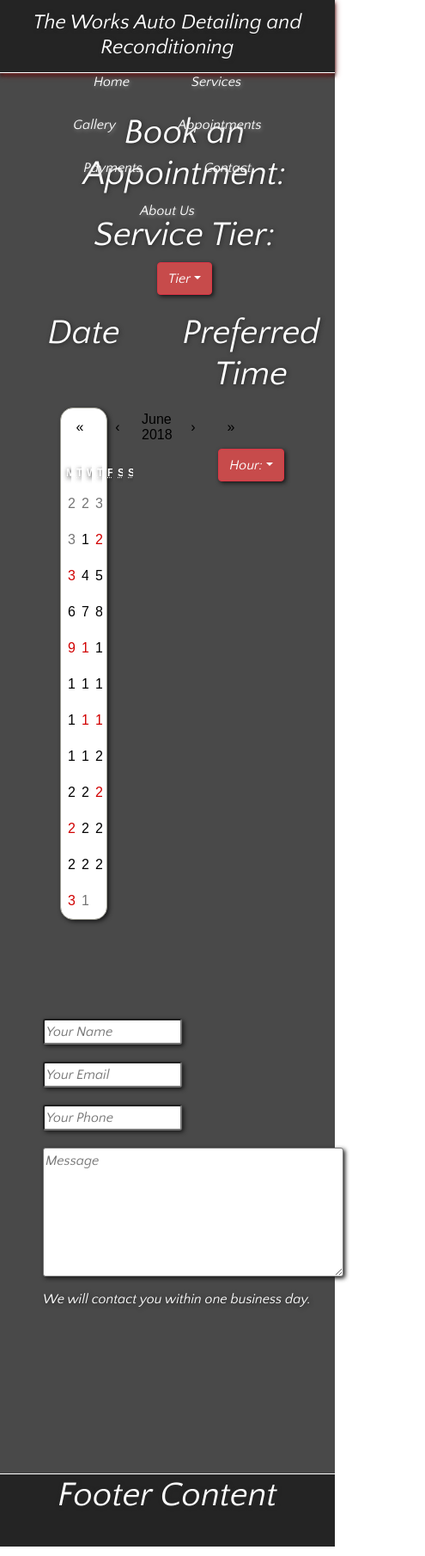
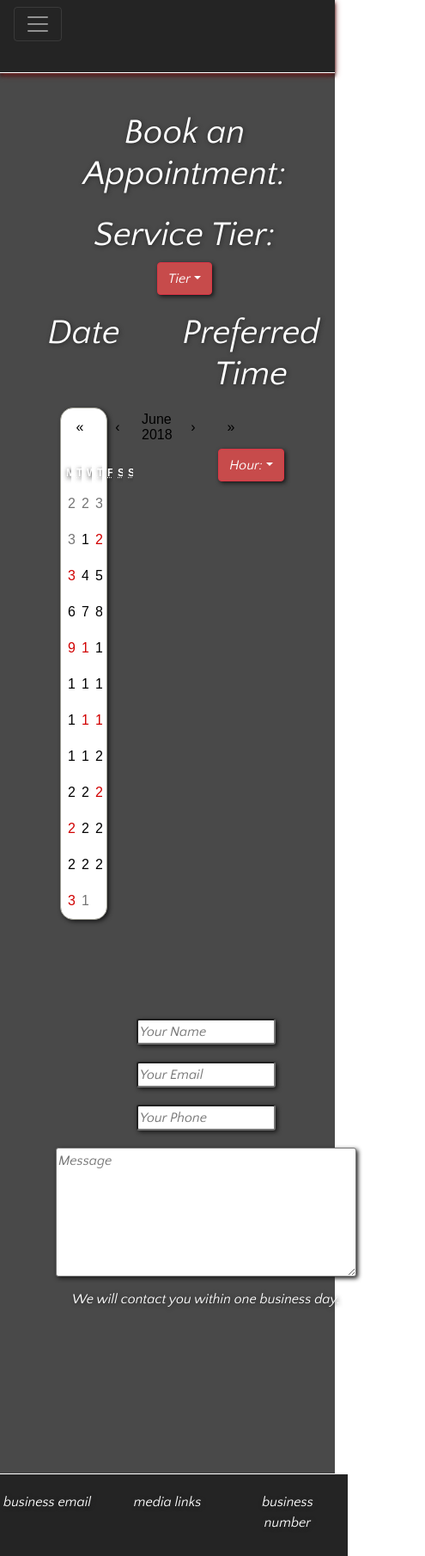
Before and after one commit to mlnemenzo/the-works, a React (Create React App) app: page /appointment in a window 390 px wide. Shown: the whole page at 86% size, 495 px wide, since content can reach past the window. Built offline with nearby package versions, Linux system fonts and the light colour scheme; no server answers.

Commit message:
hamburger menu built

```diff
--- a/src/App.css
+++ b/src/App.css
@@ -121,8 +121,10 @@ tr:nth-child(even) {
 }
 
 .landing-image > img {
-  height: 425px;
-  width: 1000px;
+  /* height: 425px;
+  width: 1000px; */
+  margin: 15px 15px;
+  width: 80vw;
   box-shadow: 2px 3px 5px rgb(24, 24, 24);
 }
 
@@ -310,3 +312,10 @@ ul {
   border-radius: 15px;
   box-shadow: 2px 2px 5px rgb(24, 24, 24);
 }
+
+/* ////////////////////////////////// footer ///////////////////////////////////////// */
+
+
+.footer-body {
+  padding-top: 20px
+}
--- a/src/App.js
+++ b/src/App.js
@@ -25,21 +25,22 @@ class App extends Component {
       }
   }
 
-  componentDidMount() {
-    axios.get('https://randomuser.me/api/?results=10&inc=name,registered&nat=fr')
-    .then(json => console.log(json.data.results.map(result => ({
-      name: `${result.name.first} ${result.name.last}`,
-      id: result.registered
-    }))))
-    .then(newData => this.setState({user : newData, id : newData}))
-    .catch( error => alert(error));
+  // componentDidMount() {
+  //   axios.get('https://vpic.nhtsa.dot.gov/api/vehicles/getallmakes?format=json#')
+  //   .then(json => console.log(json.data.Results[0].Make_ID))
+  //   .then(json => console.log(json.data.results.map(result => ({
+  //     name: `${result.name.first} ${result.name.last}`,
+  //     id: result.registered
+  //   }))))
+  //   .then(newData => this.setState({user : newData, id : newData}))
+  //   .catch( error => alert(error));
 
-  }
+  // }
 
-  filterNames(e) {
-    this.state.store.filter(item => item.name.toLowerCase().includes(e.target.value.toLowerCase()))
+  // filterNames(e) {
+  //   this.state.store.filter(item => item.name.toLowerCase().includes(e.target.value.toLowerCase()))
 
-  }
+  // }
 
 
   render() {
--- a/src/components/appointment.js
+++ b/src/components/appointment.js
@@ -28,24 +28,23 @@ class Appointment extends Component {
         axios.get('https://vpic.nhtsa.dot.gov/api/vehicles/getallmakes?format=json#')
         .then(json => console.log(json))
 
-        // .then(newData => this.setState({user : newData, id : newData}))
-        // .catch( error => alert(error));
+        .then(newData => this.setState({user : newData, id : newData}))
+        .catch( error => alert(error));
 
-      }
+    }
 
-      filterNames(e) {
+    filterNames(e) {
         this.state.store.filter(item => item.name.toLowerCase().includes(e.target.value.toLowerCase()))
 
-      }
+    }
 
     handleEvent(event) {
         event.preventDefault();
         this.props.add(this.state);
 
-        this.setState({name: event.target.value}, {email: event.target.value}, {phone: event.target.value}, {comments: event.target.value}, {service : event.target.value}, {date: event.target.value}, {time: event.target.value});
+
     }
 
-    onChange = date => this.setState({ date })
 
     render() {
 
@@ -94,23 +93,23 @@ class Appointment extends Component {
                         </div>
                     </div>
                 </div>
-                    <form className = "client-info" onSubmit = {this.handleEvent.bind(this)}>
-                        <div className="row">
+                    <form className = "client-info row" onSubmit = {this.handleEvent.bind(this)}>
+                        <div className="col-12 text-center">
                             <div className="user-input">
-                                <input value = {name} type = "text" onChange = { event => this.setState({name: event.target.value})} placeholder = "Your Name"/>
+                                <input value = {name} type = "text" onChange = { event => this.setState({name: event.target.value})} placeholder = "Your Name" autoComplete = "name"/>
                             </div>
                         </div>
-                        <div className="row">
+                        <div className="col-12 text-center">
                             <div className="user-input">
-                                <input value = {email} type = "email" onChange = { event => this.setState({email: event.target.value})} placeholder = "Your Email"/>
+                                <input value = {email} type = "email" onChange = { event => this.setState({email: event.target.value})} placeholder = "Your Email" autoComplete = "email"/>
                             </div>
                         </div>
-                        <div className="row">
+                        <div className="col-12 text-center">
                             <div className="user-input">
-                                <input value = {phone} type = "phone" onChange = { event => this.setState({phone: event.target.value})} placeholder = "Your Phone"/>
+                                <input value = {phone} type = "phone" onChange = { event => this.setState({phone: event.target.value})} placeholder = "Your Phone" autoComplete = "tel"/>
                             </div>
                         </div>
-                        <div className="row">
+                        <div className="col-12 text-center">
                             <div className="user-input">
                                 <textarea className = "" value = {comments} type = "textarea" onChange = { event => this.setState({message: event.target.value})} placeholder = "Message"/>
                             </div>
@@ -118,7 +117,7 @@ class Appointment extends Component {
                         <div className = "form-submit">
                             {/* <button className = "btn">Submit</button> */}
                         </div>
-                        <h6 className = "text-left">We will contact you within one business day.</h6>
+                        <h6 className = "col-12 text-center">We will contact you within one business day.</h6>
                     </form>
             </div>
         )
--- a/src/components/contact.js
+++ b/src/components/contact.js
@@ -39,17 +39,17 @@ class Contact extends Component {
                     <h1 className="contact-header">Contact Us</h1>
                     <div className="d-flex justify-content-center">
                         <div className="user-input">
-                            <input value = {name} type = "text" onChange = { event => this.setState({name: event.target.value})} placeholder = "Your Name"/>
+                            <input value = {name} type = "text" onChange = { event => this.setState({name: event.target.value})} placeholder = "Your Name" autoComplete='name'/>
                         </div>
                     </div>
                     <div className="d-flex justify-content-center">
                         <div className="user-input">
-                            <input value = {email} type = "email" onChange = { event => this.setState({email: event.target.value})} placeholder = "Your Email"/>
+                            <input value = {email} type = "email" onChange = { event => this.setState({email: event.target.value})} placeholder = "Your Email" autoComplete = "email"/>
                         </div>
                     </div>
                     <div className="d-flex justify-content-center">
                         <div className="user-input">
-                            <input value = {phone} type = "phone" onChange = { event => this.setState({phone: event.target.value})} placeholder = "Your Phone"/>
+                            <input value = {phone} type = "phone" onChange = { event => this.setState({phone: event.target.value})} placeholder = "Your Phone" autoComplete = "tel"/>
                         </div>
                     </div>
                     <div className="d-flex justify-content-center">
--- a/src/components/footer.js
+++ b/src/components/footer.js
@@ -3,8 +3,10 @@ import React, { Component } from 'react';
 class Footer extends Component {
     render() {
         return(
-            <div className="footer-body">
-                <h1>Footer Content</h1>
+            <div className="footer-body row">
+                <div className="contact-email col-4">business email</div>
+                <div className="social-media col-4">media links</div>
+                <div className="footer-number col-4">business number</div>
             </div>
         )
     }
--- a/src/components/header.js
+++ b/src/components/header.js
@@ -24,9 +24,25 @@ class Header extends Component {
 
 
     render() {
+
+        const {shown} = this.state;
+        let btnClass = "collapse navbar-collapse";
+        if(shown) {
+            btnClass = "collapse navbar-collapse show";
+        }
+
         return (
             <div className = "header-body col-12">
-                <h1 className="header">The Works Auto Detailing and Reconditioning</h1>
+                {/* <h1 className="header">The Works Auto Detailing and Reconditioning</h1> */}
+                <nav className="navbar header-container fixed-top navbar-expand-md navbar-dark blacker" >
+                    <button onClick={this.toggleNav} className="navbar-toggler" type="button" data-toggle="collapse" data-target="#navbarContent">
+                        <span className="navbar-toggler-icon"></span>
+                    </button>
+
+                        <div className={btnClass} id="navbarContent">
+                        <ul className="navbar-nav  nav-fill w-100 align-items-start">
+                            <div className={btnClass} id="navbarContent">
+                        <ul className="navbar-nav  nav-fill w-100 align-items-start">
                             <Fragment>
                                 <li className="nav-item">
                                     <Link className="nav-link nav-link-text boldLink" to="/">Home</Link>
@@ -50,6 +66,29 @@ class Header extends Component {
                                     <Link className="nav-link nav-link-text" to="/about-us">About Us</Link>
                                 </li>
                             </Fragment>
+                        </ul>
+                    </div>
+                        </ul>
+                    </div>
+
+                </nav>
+
+                {/* <Fragment>
+                <nav className="navbar header-container fixed-top navbar-expand-md navbar-dark blacker" >
+                    <button onClick={this.toggleNav} className="navbar-toggler" type="button" data-toggle="collapse" data-target="#navbarContent">
+                        <span className="navbar-toggler-icon"></span>
+                    </button>
+                    <a className=" d-md-none mx-auto titanicFont h1 headerTitle goldenFont" href="/">Juice Query</a>
+                    <div className={btnClass} id="navbarContent">
+                        <ul className="navbar-nav  nav-fill w-100 align-items-start">
+                            <li className="nav-item">
+                                <Link className="nav-link nav-link-text boldLink" to="/" onClick={this.toggleNav}>Home</Link>
+                            </li>
+                            {this.renderAuthLinks()}
+                        </ul>
+                    </div>
+                </nav>
+            </Fragment> */}
             </div>
         )
     }
--- a/src/components/landing-page.js
+++ b/src/components/landing-page.js
@@ -40,19 +40,18 @@ class LandingPage extends Component {
                         <li>Ford</li>
                         <li>General Motors</li>
                         <li>GMC</li>
-                        <li>Land Rover</li>
-
+                        <li>Infiniti</li>
                     </ul>
                     <ul className = "text-center col-3">
+                        <li>Land Rover</li>
                         <li>Lexus</li>
                         <li>Lincoln</li>
                         <li>Mazda</li>
                         <li>Mercedes-Benz</li>
-                        <li>Mitsubishi</li>
                     </ul>
                     <ul className = "text-center col-3">
+                        <li>Mitsubishi</li>
                         <li>Nissan</li>
-                        <li>Saab</li>
                         <li>Tesla</li>
                         <li>Toyota</li>
                         <li>Volkswagon</li>
```
Lines whose indentation alone changed are shown as unchanged.
